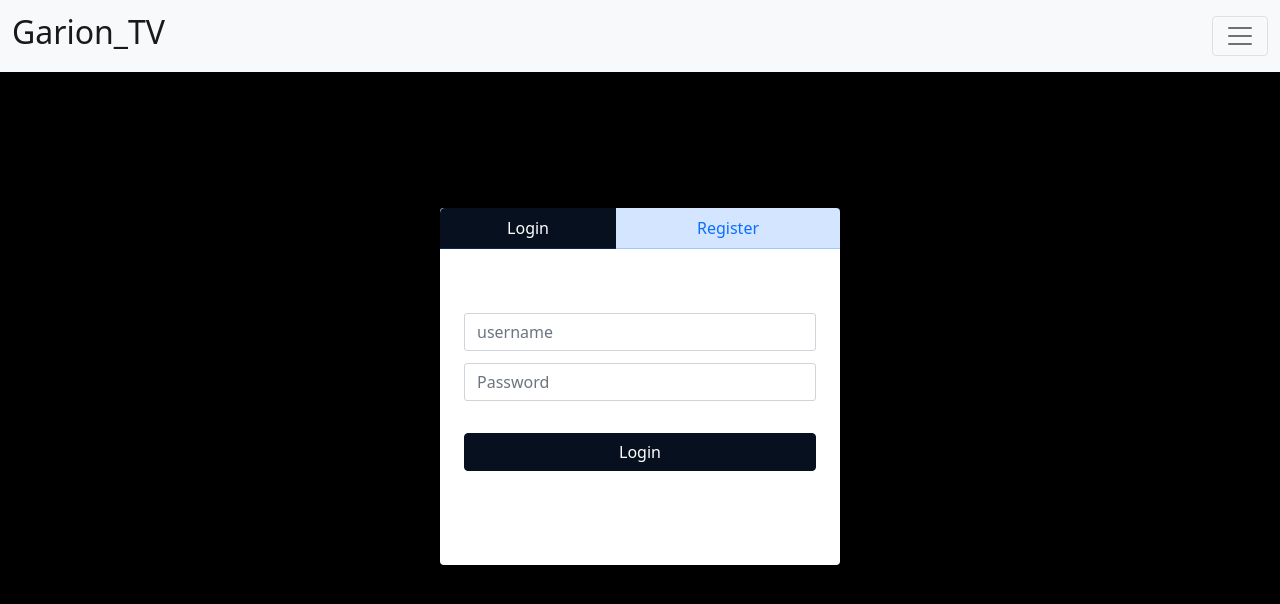
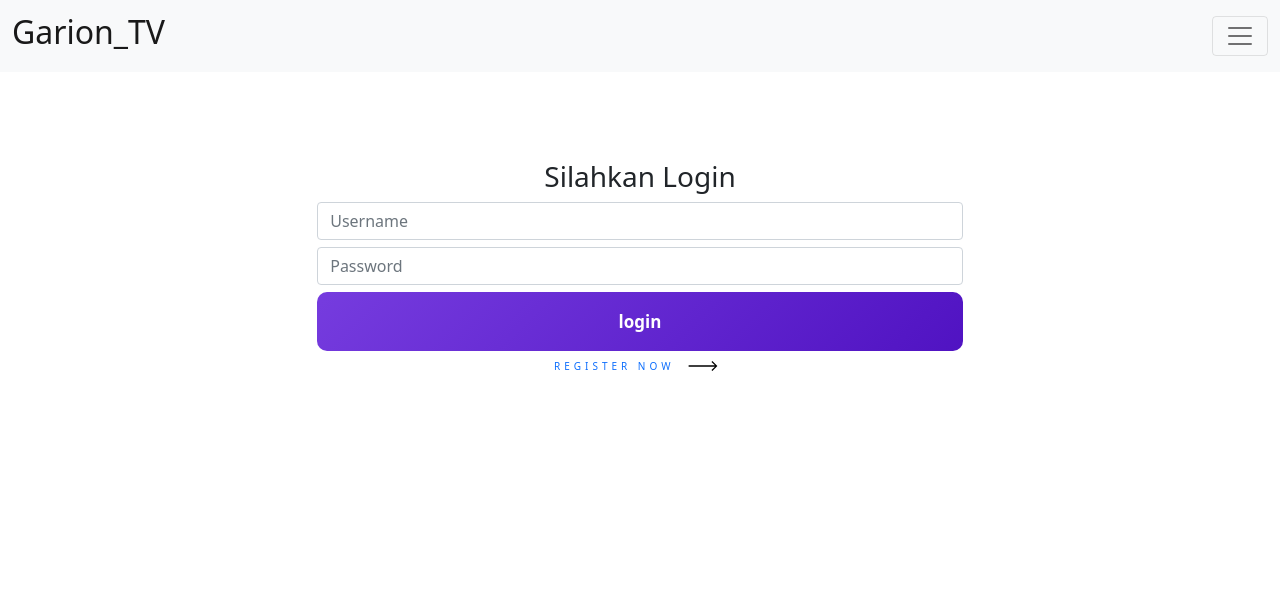
Before and after one commit to Great-Garion/project-react, a React (Create React App) app: page /login in a window 1280 px wide. Shown: the top 604 px of the page. Built offline with nearby package versions, Linux system fonts and the light colour scheme; no server answers.

Commit message:
ganti tampilan Login

```diff
--- a/package.json
+++ b/package.json
@@ -3,6 +3,9 @@
   "version": "0.1.0",
   "private": true,
   "dependencies": {
+    "@fortawesome/fontawesome-free": "^5.15.4",
+    "@fortawesome/fontawesome-svg-core": "^1.2.36",
+    "@fortawesome/free-brands-svg-icons": "^5.15.4",
     "@fortawesome/react-fontawesome": "^0.1.16",
     "@testing-library/jest-dom": "^5.11.4",
     "@testing-library/react": "^11.1.0",
--- a/src/Components/Login.css
+++ b/src/Components/Login.css
@@ -1,4 +1,4 @@
-body {
+/* body {
     background-color: #000
 }
 
@@ -60,4 +60,146 @@ body {
 
 .form button {
     margin-top: 20px
-}
+} */
+
+/* batas */
+/* .btnclick {
+    --glow-color: rgb(217, 176, 255);
+    --glow-spread-color: rgba(191, 123, 255, 0.781);
+    --enhanced-glow-color: rgb(231, 206, 255);
+    --btn-color: rgb(100, 61, 136);
+    outline: none;
+    border: .25em solid var(--glow-color);
+    padding: 1em 3em;
+    color: var(--glow-color);
+    font-size: 15px;
+    font-weight: bold;
+    background-color: var(--btn-color);
+    border-radius: 1em;
+    outline: none; */
+    /* box-shadow: 0 0 1em .25em var(--glow-color),
+           0 0 4em 1em var(--glow-spread-color),
+           inset 0 0 .75em .25em var(--glow-color);
+    text-shadow: 0 0 .5em var(--glow-color);
+    position: relative;
+    transition: all 0.3s;
+    width: 100%;
+    text-align: center
+   }
+
+  .btnclick::after {
+    pointer-events: none;
+    content: "";
+    position: absolute;
+    top: 120%;
+    left: 0;
+    height: 100%;
+    width: 100%;
+    background-color: var(--glow-spread-color);
+    filter: blur(2em);
+    opacity: .7;
+    transform: perspective(1.5em) rotateX(35deg) scale(1, .6);
+   }
+
+   .btnclick:hover {
+    color: var(--btn-color);
+    background-color: var(--glow-color);
+    box-shadow: 0 0 1em .25em var(--glow-color),
+           0 0 4em 2em var(--glow-spread-color),
+           inset 0 0 .75em .25em var(--glow-color);
+   }
+
+   .btnclick:active {
+    box-shadow: 0 0 0.6em .25em var(--glow-color),
+           0 0 2.5em 2em var(--glow-spread-color),
+           inset 0 0 .5em .25em var(--glow-color);
+   } */
+
+   /* ke2 */
+   .btnRegis {
+    background: linear-gradient(-45deg, #3f00b5, #9f69fe, #27c8b7, #3f00b5);
+    background-size: 800% 400%;
+    padding: 1em 2em;
+    display: inline-block;
+    border: none;
+    border-radius: 10px;
+    font-size: 17px;
+    font-weight: 700;
+    color: white;
+    transition: all .5s ease-in-out;
+    animation: gradient 10s infinite cubic-bezier(.62, .28, .23, .99) both;
+   }
+
+   .btnRegis:hover {
+    animation: gradient 3s infinite;
+    transform: scale(1.05);
+   }
+
+   .btnRegis:active {
+    animation: gradient 3s infinite;
+    transform: scale(0.8);
+   }
+
+   @keyframes gradient {
+    0% {
+     background-position: 0% 50%;
+    }
+
+    50% {
+     background-position: 100% 50%;
+    }
+
+    100% {
+     background-position: 0% 50%;
+    }
+   }
+
+   .cta {
+    border: none;
+    background: none;
+   }
+
+   .cta span {
+    padding-bottom: 7px;
+    letter-spacing: 4px;
+    font-size: 10px;
+    padding-right: 15px;
+    text-transform: uppercase;
+   }
+
+   .cta svg {
+    transform: translateX(-8px);
+    transition: all 0.3s ease;
+   }
+
+   .cta:hover svg {
+    transform: translateX(0);
+   }
+
+   .cta:active svg {
+    transform: scale(0.9);
+   }
+
+   .hover-underline-animation {
+    position: relative;
+    color: black;
+    padding-bottom: 20px;
+   }
+
+   .hover-underline-animation:after {
+    content: "";
+    position: absolute;
+    width: 100%;
+    transform: scaleX(0);
+    height: 1.5px;
+    bottom: 0;
+    left: 0;
+    background-color: #000000;
+    transform-origin: bottom right;
+    transition: transform 0.25s ease-out;
+   }
+
+   .cta:hover .hover-underline-animation:after {
+    transform: scaleX(1);
+    transform-origin: bottom left;
+   }
--- a/src/Components/Login.js
+++ b/src/Components/Login.js
@@ -3,8 +3,9 @@ import { Button, Card, Stack, Row, Container, Col } from "react-bootstrap";
 import { traverseTwoPhase } from "react-dom/test-utils";
 import { useHistory } from "react-router";
 import { UserContext } from "../Context/UserProvider";
-import "../Components/Login.css"
-import GoogleLogin  from "react-google-login";
+import "../Components/Login.css";
+import GoogleLogin from "react-google-login";
+
 function Login() {
   let history = useHistory();
   let [dataRegister, setDataRegister] = useState([]);
@@ -49,113 +50,133 @@ function Login() {
   };
 
   return (
-    <div  class="d-flex justify-content-center align-items-center mt-5">
-      <div class="card"
-      style={{marginTop:"10rem"}}
-      >
-        <ul  class="nav nav-pills mb-3" id="pills-tab" role="tablist">
-          <li class="nav-item text-center">
-            <a
-            style={{backgroundColor:"#06101f",color:"#fff"}}
-              class="nav-link active btl"
-              id="pills-home-tab"
-              data-toggle="pill"
-              href="/login"
-              role="tab"
-              aria-controls="pills-home"
-              aria-selected="true"
-            >
-              Login
-            </a>
-          </li>
-          <li class="nav-item text-center">
-            <a
-              class="nav-link btr"
-              id="pills-profile-tab"
-              data-toggle="pill"
-              href="/Register"
-              role="tab"
-              aria-controls="pills-profile"
-              aria-selected="false"
-            >
-              Register
-            </a>
-          </li>
-        </ul>
-        <div class="tab-content" id="pills-tabContent">
-          <div
-            class="tab-pane fade show active"
-            id="pills-home"
-            role="tabpanel"
-            aria-labelledby="pills-home-tab"
+    <div style={{ marginTop: "10rem" }}>
+      <div className="login ">
+        <h3 style={{ textAlign: "center" }}>Silahkan Login</h3>
+        <Container>
+          <form class="container-fluid"
+          style={{width:"60%"}}
           >
-            <div class="form px-4 pt-5">
+            <div class="input-group">
               <input
                 type="text"
+                class="form-control"
                 name="username"
-                class="form-control"
-                placeholder="username"
+                placeholder="Username"
+                aria-label="Username"
+                aria-describedby="basic-addon1"
                 onChange={handleUser}
-                label="username"
                 value={user.username}
-                />
-
+              />
+              {/* <span class="input-group-text" id="basic-addon1">Login</span> */}
+            </div>
+            <div class="input-group">
               <input
                 type="password"
                 name="password"
-                label="password"
                 class="form-control"
                 placeholder="Password"
+                aria-label="Username"
+                aria-describedby="basic-addon1"
                 onChange={handleUser}
                 value={user.password}
-
+                style={{margin:"7px 0px 7px 0px"}}
               />
-              <button
-              style={{width:"100%"}}
-               class="btn btn-dark btn-block"
-               onClick={handleLogin}
-               type="submit"
-              >Login</button>
+              {/* <span class="input-group-text" id="basic-addon1"><i class="fas fa-user"></i> </span> */}
             </div>
-          </div>
-          {/* <div
-            class="tab-pane fade"
-            id="pills-profile"
-            role="tabpanel"
-            aria-labelledby="pills-profile-tab"
-          > */}
-            {/* <div class="form px-4">
-              <input
-                type="text"
-                name=""
-                class="form-control"
-                placeholder="Name"
-              />
-              <input
-                type="text"
-                name=""
-                class="form-control"
-                placeholder="Email"
-              />
-              <input
-                type="text"
-                name=""
-                class="form-control"
-                placeholder="Phone"
-              />
-              <input
-                type="text"
-                name=""
-                class="form-control"
-                placeholder="Password"
-              />
-              <button class="btn btn-dark btn-block">Signup</button>
-            </div>
-          </div> */}
-        </div>
+            <button class="btnRegis"
+             style={{width:"100%"}}
+             onClick={handleLogin}
+             type="submit"
+            >login</button>
+            <p
+            style={{display:"flex",justifyContent:"center"}}
+            >
+            <button class="cta">
+            <span class="hover-underline-animation"> <a href="/Register" style={{textDecoration:"none"}} >Register Now  </a></span>
+            <svg id="arrow-horizontal" xmlns="http://www.w3.org/2000/svg" width="30" height="10" viewBox="0 0 46 16">
+              <path id="Path_10" data-name="Path 10" d="M8,0,6.545,1.455l5.506,5.506H-30V9.039H12.052L6.545,14.545,8,16l8-8Z" transform="translate(30)"></path>
+            </svg>
+          </button></p>
+          </form>
+        </Container>
       </div>
     </div>
 
+    // <div  class="d-flex justify-content-center align-items-center mt-5">
+    //   <div class="card"
+    //   style={{marginTop:"10rem"}}
+    //   >
+    //     <ul  class="nav nav-pills mb-3" id="pills-tab" role="tablist">
+    //       <li class="nav-item text-center">
+    //         <a
+    //         style={{backgroundColor:"#06101f",color:"#fff"}}
+    //           class="nav-link active btl"
+    //           id="pills-home-tab"
+    //           data-toggle="pill"
+    //           href="/login"
+    //           role="tab"
+    //           aria-controls="pills-home"
+    //           aria-selected="true"
+    //         >
+    //           Login
+    //         </a>
+    //       </li>
+    //       <li class="nav-item text-center">
+    //         <a
+    //           class="nav-link btr"
+    //           id="pills-profile-tab"
+    //           data-toggle="pill"
+    //           href="/Register"
+    //           role="tab"
+    //           aria-controls="pills-profile"
+    //           aria-selected="false"
+    //         >
+    //           Register
+    //         </a>
+    //       </li>
+    //     </ul>
+    //     <div class="tab-content" id="pills-tabContent">
+    //       <div
+    //         class="tab-pane fade show active"
+    //         id="pills-home"
+    //         role="tabpanel"
+    //         aria-labelledby="pills-home-tab"
+    //       >
+    //         <div class="form px-4 pt-5">
+    //           <input
+    //             type="text"
+    //             name="username"
+    //             class="form-control"
+    //             placeholder="username"
+    //             onChange={handleUser}
+    //             label="username"
+    //             value={user.username}
+    //             />
+
+    //           <input
+    //             type="password"
+    //             name="password"
+    //             label="password"
+    //             class="form-control"
+    //             placeholder="Password"
+    //             onChange={handleUser}
+    //             value={user.password}
+
+    //           />
+    //           <button
+    //           style={{width:"100%"}}
+    //            class="btn btn-dark btn-block"
+    //            onClick={handleLogin}
+    //            type="submit"
+    //           >Login</button>
+    //         </div>
+    //       </div>
+
+    //     </div>
+    //   </div>
+    // </div>
+    //batas
     //     <div style={{ backgroundColor:"gray", height:"100vh", width:"100%" }} >
     //        <Container>
     //          <Row >
--- a/src/Components/Movie.js
+++ b/src/Components/Movie.js
@@ -106,6 +106,7 @@ function Movie() {
                         <Card.Text>
                           <h6>release_date : {item.release_date}</h6>
                         </Card.Text>
+                        <div>
                         <Button
                           variant="danger"
                           onClick={() =>
@@ -114,6 +115,8 @@ function Movie() {
                         >
                           More Detail
                         </Button>
+                        </div>
+
                       </Card.Body>
                     </div>
                   </Card>
```
Also changed, not shown: 1 other file (tests, documents, lock files or other folders).
